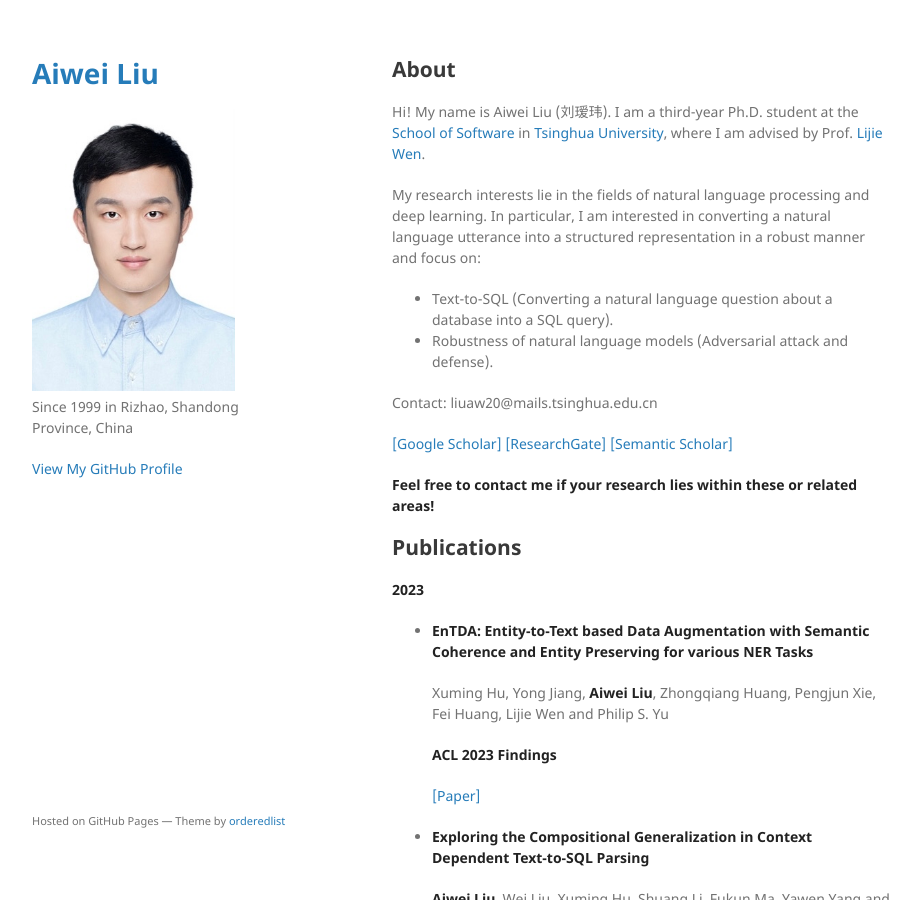
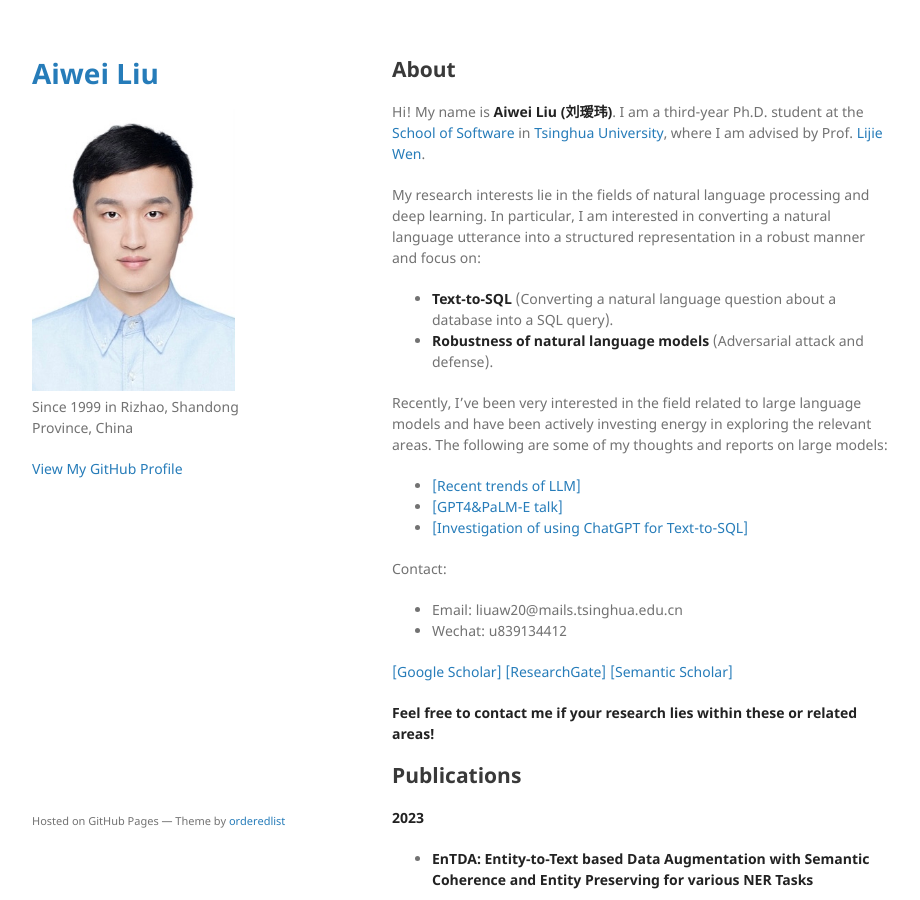
Before and after one commit to exlaw/exlaw.github.io, a Jekyll site: the page built from index.md, in a window 1280 px wide and 900 px high. Shown: the whole window, without its empty margins (178-1098 px from the left). Built offline with Jekyll 4.4.1, drawn with Linux system fonts in a browser that asks for light colours; our own code applies the rules of GitHub Pages for plain Markdown files.

Commit message:
add more information

```diff
--- a/index.md
+++ b/index.md
@@ -4,19 +4,27 @@ layout: default
 
 
 ## About
-Hi! My name is Aiwei Liu (刘瑷玮). I am a third-year Ph.D. student at the [School of Software](https://www.thss.tsinghua.edu.cn/) in [Tsinghua University](https://www.tsinghua.edu.cn/), where I am advised by Prof. [Lijie Wen](https://www.thss.tsinghua.edu.cn/faculty/wenlijie.htm).
+Hi! My name is **Aiwei Liu (刘瑷玮)**. I am a third-year Ph.D. student at the [School of Software](https://www.thss.tsinghua.edu.cn/) in [Tsinghua University](https://www.tsinghua.edu.cn/), where I am advised by Prof. [Lijie Wen](https://www.thss.tsinghua.edu.cn/faculty/wenlijie.htm).
 
 My research interests lie in the fields of natural language processing and deep learning. In particular, I am interested in converting a natural language utterance into a structured representation in a robust manner and focus on:
 
-- Text-to-SQL (Converting a natural language question about a database into a SQL query).
-- Robustness of natural language models (Adversarial attack and defense).
+- **Text-to-SQL** (Converting a natural language question about a database into a SQL query).
+- **Robustness of natural language models** (Adversarial attack and defense).
 
-Contact: liuaw20@mails.tsinghua.edu.cn
+Recently, I've been very interested in the field related to large language models and have been actively investing energy in exploring the relevant areas. The following are some of my thoughts and reports on large models:
+
+- [[Recent trends of LLM]](https://cloud.tsinghua.edu.cn/f/502b195e6696470982ff/)
+- [[GPT4&PaLM-E talk]](https://cloud.tsinghua.edu.cn/f/8d086ec407e74c738566/)
+- [[Investigation of using ChatGPT for Text-to-SQL]](https://arxiv.org/abs/2303.13547)
+
+Contact:
+
+- Email: liuaw20@mails.tsinghua.edu.cn
+- Wechat: u839134412
 
 [[Google Scholar]](https://scholar.google.com/citations?user=UCOOmcEAAAAJ&hl=en) [[ResearchGate]](https://www.researchgate.net/profile/Aiwei-Liu-4) [[Semantic Scholar]](https://www.semanticscholar.org/author/Aiwei-Liu/10017193)
 
 **Feel free to contact me if your research lies within these or related areas!**
-
 
 ## Publications
 
```
